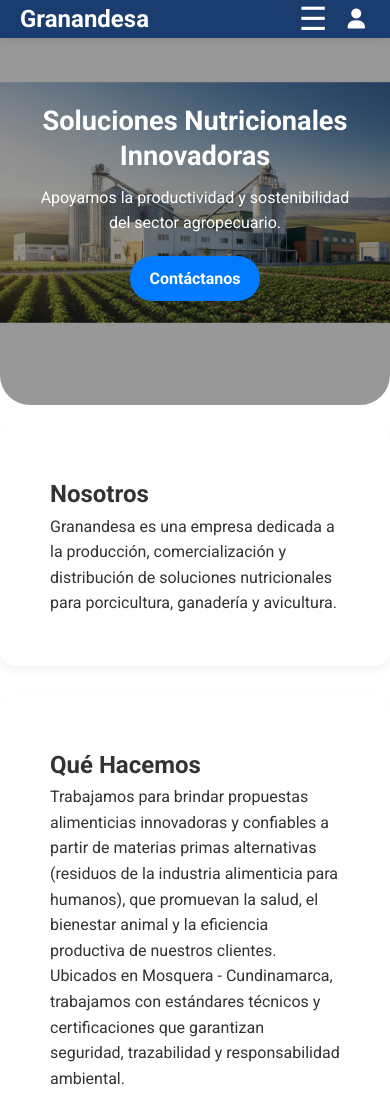
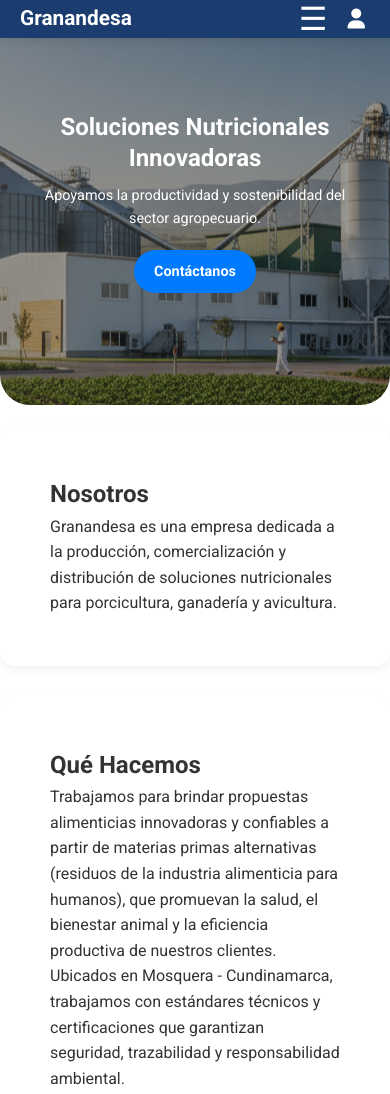
Before and after one commit to JAndresUbaque/granandesa-web, a plain HTML site: page index.html in a window 390 px wide. Shown: the top 1094 px of the page. Drawn offline with Linux system fonts and the light colour scheme.

Commit message:
ajuste diseño responsive de inicio y productos

```diff
--- a/styles.css
+++ b/styles.css
@@ -29,7 +29,7 @@ header {
     display: flex;
     justify-content: space-between;
     align-items: center;
-    padding: 15px 40px;
+    padding: 15px 35px;
     position: fixed;
     width: 100%;
     z-index: 1000;
@@ -38,7 +38,7 @@ header {
 }
 
 .logo h1 {
-    font-size: 1.5rem;
+    font-size: 1.3rem;
     font-weight: 700;
     margin: 0;
 }
@@ -47,7 +47,7 @@ header {
 nav {
     display: flex;
     align-items: center;
-    gap: 20px;
+    gap: 15px;
     top:0;
 }
 
@@ -216,6 +216,7 @@ main section {
 #contacto h2 {
   display: inline-block;
   padding-bottom: 30px;
+  padding-top: 35px;
   color:black;
 }
 
@@ -321,14 +322,13 @@ main section {
     background: linear-gradient(rgba(254, 247, 247, 0.4), rgba(0,0,0,0.4)), url('img/granja5-fondo.png') center/cover no-repeat;
     color: var(--color-blanco);
     text-align: center;
-    padding-top: 190px; /* Aumentamos de 120px a 150px para bajar la imagen */
+    padding-top: 200px; /* Aumentamos de 120px a 150px para bajar la imagen */
     padding-bottom: 120px; /* Mantenemos el padding inferior */
     padding-left: 20px; /* Padding horizontal izquierdo */
     padding-right: 20px; /* Padding horizontal derecho */
     border-radius: 0 0 30px 30px;
 
 }
-
 .product-section {
     text-align: center;
     padding: 60px 20px;
@@ -528,30 +528,30 @@ footer {
 
     #inicio {
         height: 48vh; /* Reducimos la altura del contenedor */
-        background-size: cover;
-        background-position: center;
+        background-size: auto;
+        background-attachment: scroll;
         display: flex;
         flex-direction: column;
         justify-content: center;
         align-items: center;
         text-align: center;
-        padding: 40px 15px; /* espacio proporcional para texto */
-    }
+        padding: 40px 20px; /* espacio proporcional para texto */
+        }
 
     #inicio h2 {
-        font-size: 1.7rem;
+        font-size: 1.5rem;
         line-height: 1.3;
         margin-bottom: 10px;
     }
 
     #inicio p {
-        font-size: 1rem;
+        font-size: 0.9rem;
         max-width: 90%;
         margin: 0 auto 20px;
     }
 
     .cta-button {
-        font-size: 1rem;
+        font-size: 0.9rem;
         padding: 10px 20px;
     }
 
```
Also changed, not shown: img/logo.png (added).
